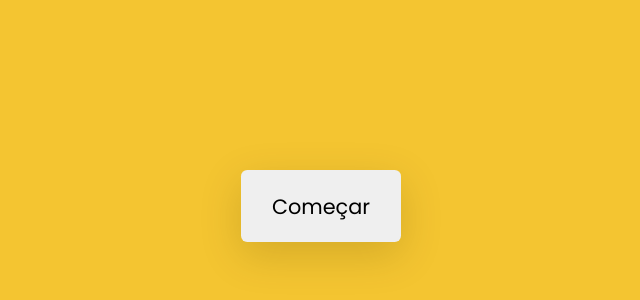
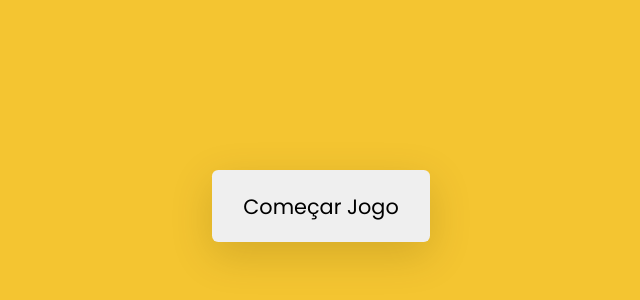
Before and after one commit to celsodinaroski/Jogo-da-memoria, a plain HTML site: page index.html in a window 1280 px wide. Shown: the part 194-494 px from the top of the page, without its empty margins (319-959 px from the left). Drawn offline with Linux system fonts and the light colour scheme.

Commit message:
index.html

```diff
--- a/index.html
+++ b/index.html
@@ -22,7 +22,7 @@
     </div>
     <div class="controls-container">
       <p id="result"></p>
-      <button id="start">Começar</button>
+      <button id="start">Começar Jogo</button>
     </div>
     <!-- Script -->
     <script src="script.js"></script>
```
